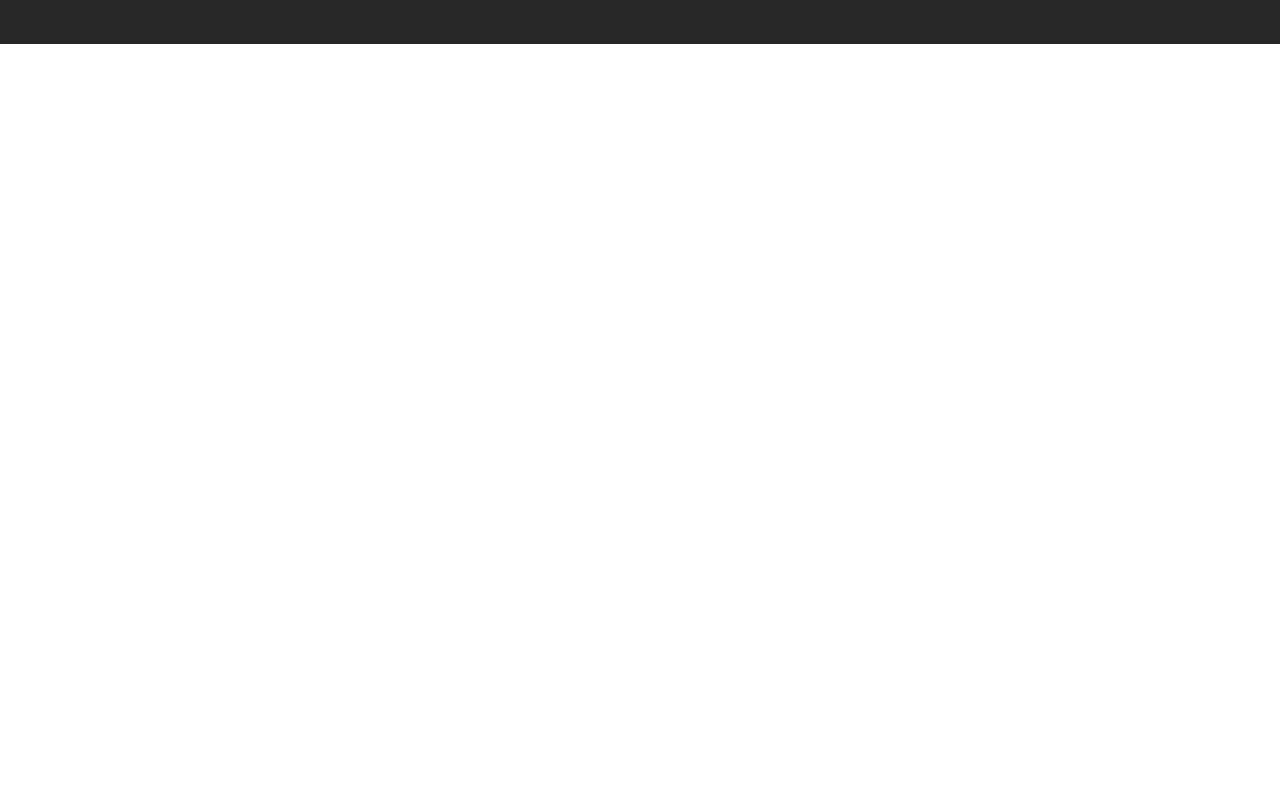
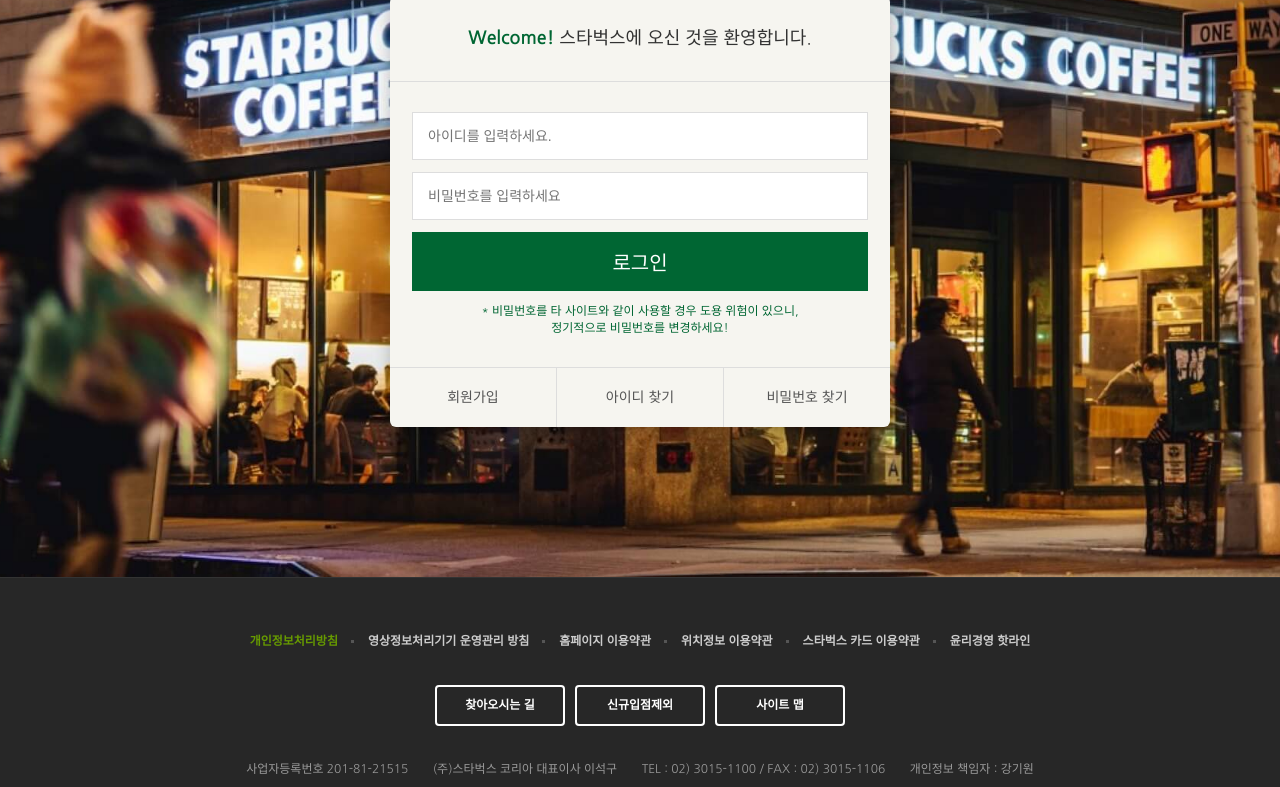
Before and after one commit to JaeMi-Kim/starbucks, a plain HTML site: page signin/index.html in a window 1280 px wide. Shown: the part 290-1077 px from the top of the page. Before the commit the page ends 800 px from the top, so only its background shows below. Drawn offline with nearby package versions, Linux system fonts and the light colour scheme.

Commit message:
로그인 페이지 완성

```diff
--- /dev/null
+++ b/css/singin.css
@@ -0,0 +1,76 @@
+.signin {
+  margin-top: 120px;
+  padding: 100px 0 150px;
+  background-image: url("../images/signin_bg.jpg");
+  background-repeat: no-repeat;
+  background-position: center;
+  background-attachment: fixed;
+  background-size: cover;
+}
+.signin h1 {
+  color: #fff;
+  font-size: 30px;
+  font-weight: 700;
+  text-align: center;
+  margin-bottom: 24px;
+}
+.signin__card {
+  width: 500px;
+  margin:0 auto;
+  border-radius: 6px;
+  background-color: #f6f5f0;
+  box-shadow: 2px 2px 20px rgba(0, 0, 0, .3);
+}
+.signin__card h2 {
+  padding: 30px;
+  font-size: 18px;
+  text-align: center;
+  border-bottom: 1px solid #ddd;
+}
+.signin__card h2 strong {
+  font-weight: 700;
+  color: #006633;
+}
+.signin__card form {
+ padding: 30px 22px;
+}
+.signin__card form input {
+  width: 100%;
+  margin-bottom: 12px;
+  padding: 15px;
+  border: 1px solid #ddd;
+  outline: none;
+  box-sizing: border-box;
+  font-size: 14px;
+}
+.signin__card form [type="submit"] {
+  background-color: #006633;
+  border: none;
+  color: #fff;
+  font-size: 20px;
+  cursor: pointer;
+}
+.signin__card form p {
+  font-size: 12px;
+  color:#006633;
+  text-align: center;
+}
+.signin__card .actions {
+  display: flex;
+  border-top: 1px solid #ddd;
+}
+.signin__card .actions a {
+  flex-grow: 1;
+  flex-basis: 0;
+  text-align: center;
+  padding: 20px;
+  color: #555;
+  font-size: 14px;
+  border-right: 1px solid #ddd;
+}
+.signin__card .actions a:last-child {
+  border-right: none;
+}
+.signin__card .actions a:hover {
+  text-decoration: underline;
+}
--- a/js/main.js
+++ b/js/main.js
@@ -139,6 +139,3 @@ spyEls.forEach(function (spyEl) {
     .setClassToggle(spyEl, 'show')
     .addTo(new ScrollMagic.Controller());
 });
-
-const thisYear = document.querySelector('.this-year');
-thisYear.textContent = new Date().getFullYear(); // 2023
--- a/signin/index.html
+++ b/signin/index.html
@@ -23,7 +23,7 @@
   <link href="https://fonts.googleapis.com/css2?family=Nanum+Gothic:wght@400;700&display=swap" rel="stylesheet">
   <link rel="stylesheet" href="https://fonts.googleapis.com/icon?family=Material+Icons" />
   <link rel="stylesheet" href="../css/common.css" />
-
+  <link rel="stylesheet" href="../css/singin.css" />
 
   <script defer src="../js/common.js"></script>
 </head>
@@ -354,6 +354,28 @@
   </div>
 </header>
 
+<section class="signin">
+  <h1>로그인</h1>
+  <div class="signin__card">
+    <h2>
+      <strong> Welcome!</strong> 스타벅스에 오신 것을 환영합니다.
+    </h2>
+    <form>
+      <input type="text" placeholder="아이디를 입력하세요." />
+      <input type="password" placeholder="비밀번호를 입력하세요" />
+      <input type="submit" value="로그인" />
+      <p>
+        * 비밀번호를 타 사이트와 같이 사용할 경우 도용 위험이 있으니, <br />
+        정기적으로 비밀번호를 변경하세요!
+      </p>
+    </form>
+    <div class="actions">
+      <a href="javascript:void(0)">회원가입</a>
+      <a href="javascript:void(0)">아이디 찾기</a>
+      <a href="javascript:void(0)">비밀번호 찾기</a>
+    </div>
+  </div>
+</section>
 
 <!-- footer -->
 <footer>
```
